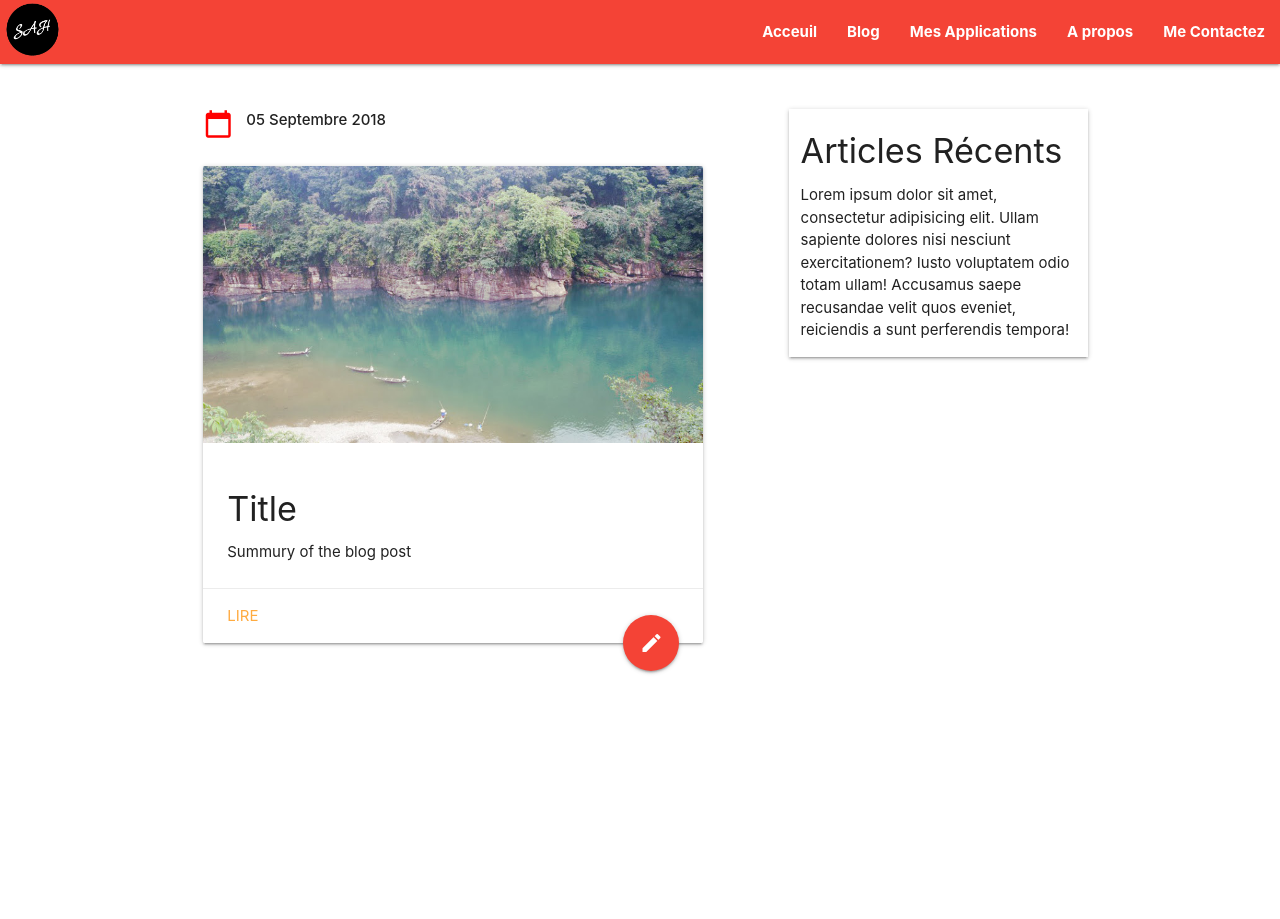
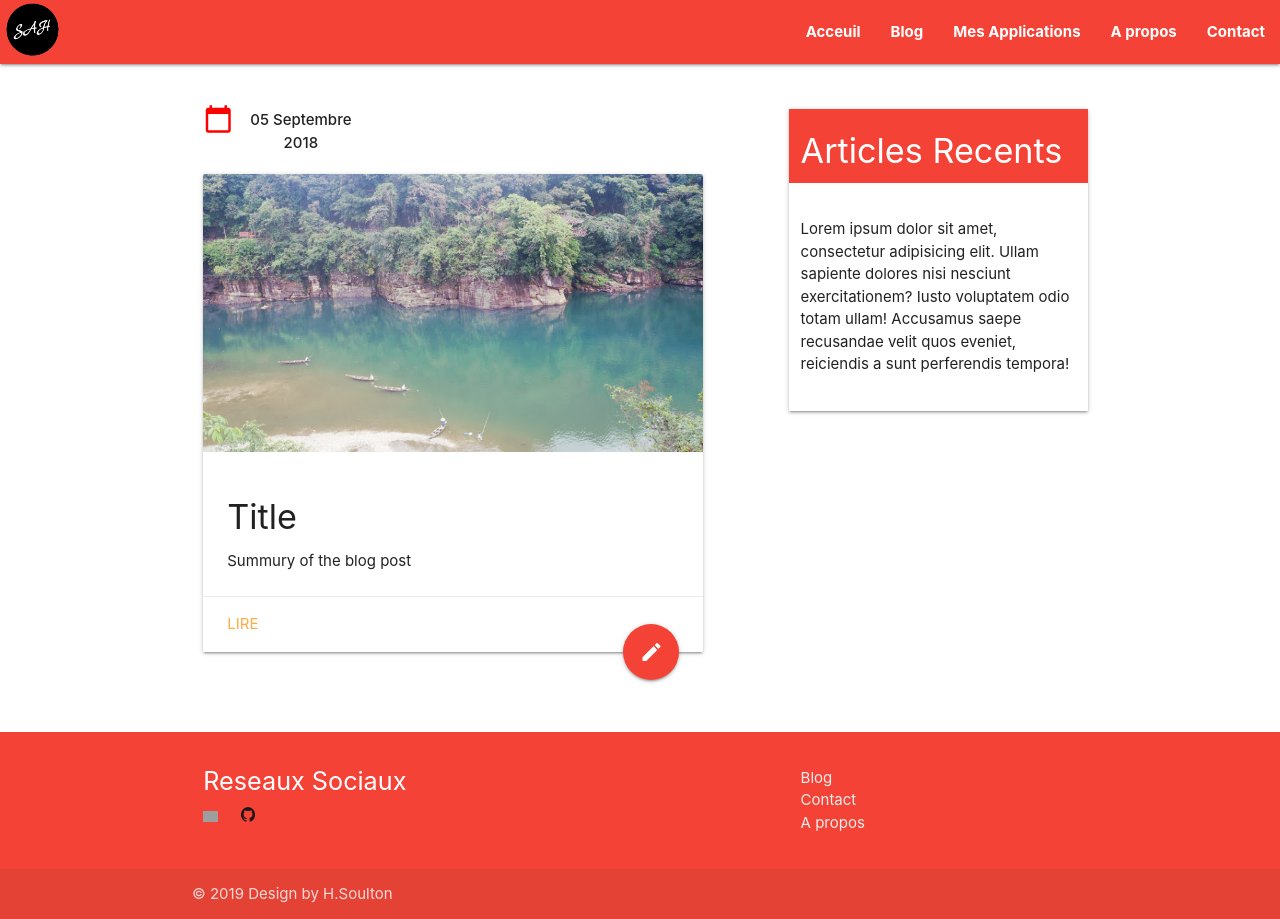
Before and after one commit to LinZoldyck/personal_website, a Django app: page /blog/ in a window 1280 px wide. Before the commit the page ends 674 px from the top, so only its background shows below. Run offline with Django 3.2, Linux system fonts and the light colour scheme; grey boxes are pictures that could not be loaded.

Commit message:
Update blog application template +  application template

```diff
--- a/blog/templates/blog/index.html
+++ b/blog/templates/blog/index.html
@@ -2,19 +2,22 @@
 {% load static %}
 {% block content %}
 <div class="container">
-        <div class ="row">
+        <div class="row">
                 <div class=" col l7">
                         <div class="row">
-                            <div class=" col l4">
-                                <i style=" color:red" class="material-icons small">calendar_today </i>
+                                <div class=" center col l1">
+                                        <i class=" blog-icon-color material-icons small">calendar_today </i>
                                 </div>
-                            <span style="margin-left:-120px;font-weight:500">05 Septembre 2018</span>
+                                <div class=" center col l3">
+                                        <span class="blog-date">05 Septembre 2018</span>
+                                </div>
                         </div>
                         <div class="card">
                                 <div class="card-image">
                                         <img src="{% static '/images/default.jpg' %}">
                                 </div>
-                                <a class="btn-floating btn-large halfway-fab waves-effect waves-light red"><i class="material-icons">edit</i></a>
+                                <a class="btn-floating btn-large halfway-fab waves-effect waves-light red"><i
+                                                class="material-icons">edit</i></a>
                                 <div class="card-content">
                                         <h4>Title</h4>
                                         <p>Summury of the blog post</p>
@@ -22,13 +25,63 @@
                                 <div class="card-action">
                                         <a href="#">Lire</a>
                                 </div>
+
+                        </div>
+                        <br>
+                        <br>
+                </div>
+                <div id="view-port-mobile-visibility">
+                        <div class="col l4 offset-l1 z-depth-1">
+                                <div class="row ">
+                                        <div class="col l12 red ligthen 5 white-text">
+                                                <h4>Articles Recents</h4>
                                         </div>
                                 </div>
-                <div class="col l4 offset-l1 z-depth-1">
-                    <h4>Articles Récents</h4>
-                    <p>Lorem ipsum dolor sit amet, consectetur adipisicing elit. Ullam sapiente dolores nisi nesciunt exercitationem? Iusto voluptatem odio totam ullam! Accusamus saepe recusandae velit quos eveniet, reiciendis a sunt perferendis tempora!</p>
+                                <div class=" row">
+                                        <div class="col l12">
+                                                <p>Lorem ipsum dolor sit amet, consectetur adipisicing elit. Ullam
+                                                        sapiente
+                                                        dolores nisi
+                                                        nesciunt exercitationem? Iusto voluptatem odio totam ullam!
+                                                        Accusamus
+                                                        saepe recusandae
+                                                        velit quos eveniet, reiciendis a sunt perferendis tempora!</p>
+                                        </div>
                                 </div>
                         </div>
                 </div>
 
+        </div>
+        <div id="view-port-desktop-visibility">
+                <div class="row">
+                        <div class="col s12">
+                                <h5><span class="red-text">A</span>rticle Recents</h5>
+
+                        </div>
+                        <div class="col s12 z-depth-1">
+                                <p>LoreIn sint quis pariatur sint fugiat veniam id aliqua aliqua ipsum mollit
+                                        consectetur Lorem consequat. Duis ipsum fugiat sit non est duis nisi
+                                        reprehenderit adipisicing ipsum duis. Velit adipisicing quis culpa qui eiusmod
+                                        aliqua eiusmod consequat do do laboris esse. Consectetur do occaecat sit est
+                                        amet id cupidatat occaecat qui velit nulla. Quis enim duis aliqua minim ad anim
+                                        qui aute voluptate ex occaecat tempor ex. Reprehenderit voluptate non eu fugiat.
+                                        Exercitation fugiat consequat do fugiat eu.</p>
+                        </div>
+                </div>
+                <div class="row">
+                        <div class="col s12">
+                                <h5><span class="red-text">A</span>rticle Populaire</h5>
+                        </div>
+                        <div class="col s12 z-depth-1">
+                                <p>LoreIn sint quis pariatur sint fugiat veniam id aliqua aliqua ipsum mollit
+                                        consectetur Lorem consequat. Duis ipsum fugiat sit non est duis nisi
+                                        reprehenderit adipisicing ipsum duis. Velit adipisicing quis culpa qui eiusmod
+                                        aliqua eiusmod consequat do do laboris esse. Consectetur do occaecat sit est
+                                        amet id cupidatat occaecat qui velit nulla. Quis enim duis aliqua minim ad anim
+                                        qui aute voluptate ex occaecat tempor ex. Reprehenderit voluptate non eu fugiat.
+                                        Exercitation fugiat consequat do fugiat eu.</p>
+                        </div>
+                </div>
+        </div>
+</div>
 {% endblock %}
--- a/portfolio/urls.py
+++ b/portfolio/urls.py
@@ -23,6 +23,7 @@ urlpatterns = [
     path('admin/', admin.site.urls),
     path('blog/', include('blog.urls')),
     path('', include('website.urls')),
+
 ]
 urlpatterns += staticfiles_urlpatterns()
 urlpatterns += static(settings.MEDIA_URL, document_root=settings.MEDIA_ROOT)
--- a/website/models.py
+++ b/website/models.py
@@ -6,7 +6,7 @@ fs=FileSystemStorage(location='/media')
 class Formation(models.Model):
     name = models.CharField(max_length= 500)
     start_date = models.DecimalField(max_digits = 6, decimal_places=0)
-    status = models.CharField(max_length= 7)
+    status = models.CharField(max_length= 8)
     school = models.CharField(max_length=500)
     photo = models.ImageField(upload_to="images/")
 
--- a/website/static/css/style.css
+++ b/website/static/css/style.css
@@ -45,9 +45,9 @@
    width:13%;
 }
 #school-logo{
-  margin-top:-25px;
-   width:50px;
-   height:50px;
+  width:80%;
+  margin-top:5%;
+  margin-left:15%;
 }
 #rs-logo{
    width:10%;
@@ -61,10 +61,30 @@
    flex-direction: row;
    justify-content: center;
 }
+.blog-icon-color{
+   color:red;
+   margin-top:-5px;
+   }
+.blog-date {
+
+   font-weight:500;
+   padding-top:500px;
+}
+
+
 @media only screen and (max-width: 600px){
    #logo{
       width:27%;
       margin-left: 85px;
+   }
+   #school-logo{
+      margin-top:25%;
+      margin-left:15%;
+   }
+
+   #view-port-mobile-visibility{
+      display: none;
+
    }
 }
 
@@ -88,3 +108,10 @@
    }
 
 }
+
+@media only screen and (min-width: 992px){
+   #view-port-desktop-visibility{
+      display: none;
+
+   }
+}
--- a/website/templates/application.html
+++ b/website/templates/application.html
@@ -1,5 +1,6 @@
 <!DOCTYPE html>
 <html>
+
 <head>
   {% load static %}
   <link href="{% static 'materialize/css/materialize.min.css' %}" rel="stylesheet" type="text/css">
@@ -8,37 +9,69 @@
   <link href="https://fonts.googleapis.com/css?family=Montserrat:400,700|Pacifico|Poppins:400,700" rel="stylesheet">
   <link href="http://fonts.googleapis.com/icon?family=Material+Icons" rel="stylesheet">
 </head>
-  <body >
+
+<body>
   <div class="navbar-fixed">
-        <nav >
-            <div class = "nav-wrapper red lighten 5">
-              <a href="{% url 'index' %}" class="brand-logo"><img id ="logo"src="{%static '/images/logo3.png' %}"></a>
+    <nav>
+      <div class="nav-wrapper red lighten 5">
+        <a href="{% url 'index' %}" class="brand-logo"><img id="logo" src="{%static '/images/logo3.png' %}"></a>
         <a href="#" data-target="mobile-demo" class="sidenav-trigger"><i class="material-icons">menu</i></a>
         <ul class="right hide-on-med-and-down specfont">
           <li><a href="{% url 'index' %}">Acceuil</a></li>
           <li><a href="{% url 'blog:index' %}">Blog</a></li>
           <li><a>Mes Applications</a></li>
-                <li><a>A propos</a></li>
-                <li><a href="{% url 'contact' %}">Me Contactez</a></li>
+          <li><a href="{% url 'about' %}">A propos</a></li>
+          <li><a href="{% url 'contact' %}">Contact</a></li>
         </ul>
       </div>
     </nav>
   </div>
   <ul class="sidenav" id="mobile-demo">
     <li><a href="{% url 'index' %}">Acceuil</a></li>
-            <li><a>Blog</a></li>
+    <li><a href="{% url 'blog:index' %}">Blog</a></li>
     <li><a>Mes Applications</a></li>
-            <li><a>A propos</a></li>
-            <li><a href="{% url 'contact' %}">Me Contactez</a></li>
+    <li><a href="{% url 'about' %}">A propos</a></li>
+    <li><a href="{% url 'contact' %}">Contact</a></li>
   </ul>
   <br>
   <br>
   <div class="content">
     {% block content %} {% endblock %}
   </div>
+  <footer class="page-footer red lighten 5">
+    <div class="container">
+      <div class="row">
+        <div class="col l6 s12">
+          <h5 class="white-text flow-text">Reseaux Sociaux</h5>
+          <div class="row">
+            <div class="col s1">
+              <a href="" id="rs-logo"><img class="responsive-img center"
+                  src="{%static '/images/linkedin-black.png' %}"></a>
+            </div>
+            <div class="col s1">
+              <a href="" id="rs-logo"><img class="responsive-img center" src="{%static '/images/github.png' %}"></a>
+            </div>
+          </div>
+        </div>
+        <div class="col l4 offset-l2 s12">
+          <ul>
+            <li><a class="grey-text text-lighten-3" href="{% url 'blog:index' %}">Blog</a></li>
+            <li><a class="grey-text text-lighten-3" href="{% url 'contact' %}">Contact</a></li>
+            <li><a class="grey-text text-lighten-3" href="#!">A propos</a></li>
+          </ul>
+        </div>
+      </div>
+    </div>
+    <div class="footer-copyright">
+      <div class="container">
+        © 2019 Design by H.Soulton
+      </div>
+    </div>
+  </footer>
   <script type="text/javascript" src="{% static 'materialize/js/materialize.min.js'%}"></script>
   <script>
     M.AutoInit()
   </script>
 </body>
+
 </html>
--- a/website/urls.py
+++ b/website/urls.py
@@ -3,5 +3,6 @@ from . import views
 
 urlpatterns = [
     path('',views.index, name="index"),
-    path('contact/',views.contact, name="contact")
+    path('contact/',views.contact, name="contact"),
+    path('about/', views.about, name="about"),
 ]
--- a/website/views.py
+++ b/website/views.py
@@ -4,8 +4,11 @@ from . models import Formation
 # Create your views here.
 
 def index(request):
-   Formations = Formation.objects.order_by('status')
+   Formations = Formation.objects.order_by('start_date')
    return  render(request, 'website/index.html',{'Formations': Formations})
 
 def contact(request):
     return render(request, 'website/contact.html')
+
+def about(request):
+   return render (request, 'website/about.html')
```
Also changed, not shown: website/templates/website/index.html (+18 -14 lines), db.sqlite3. Lines whose indentation alone changed are shown as unchanged.
